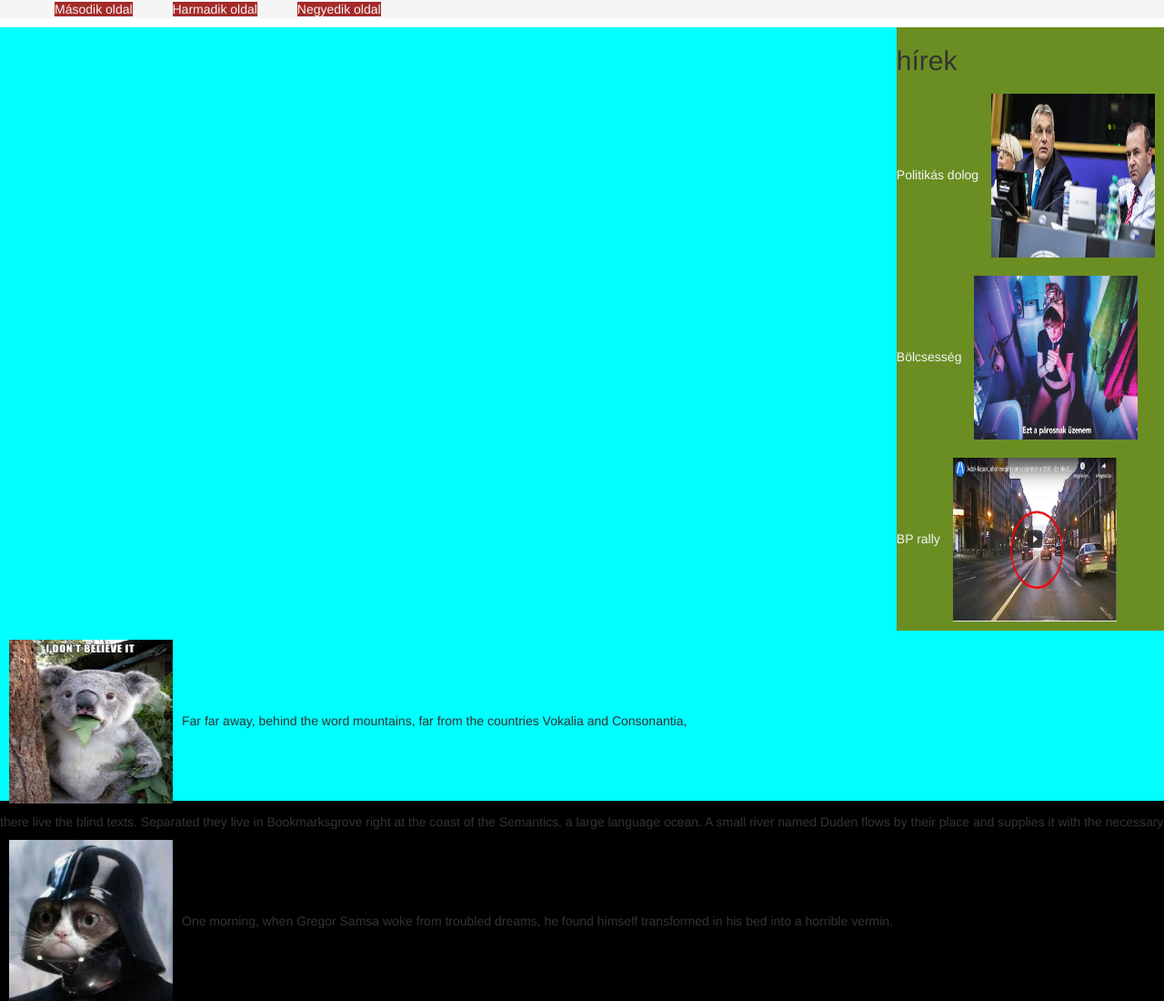
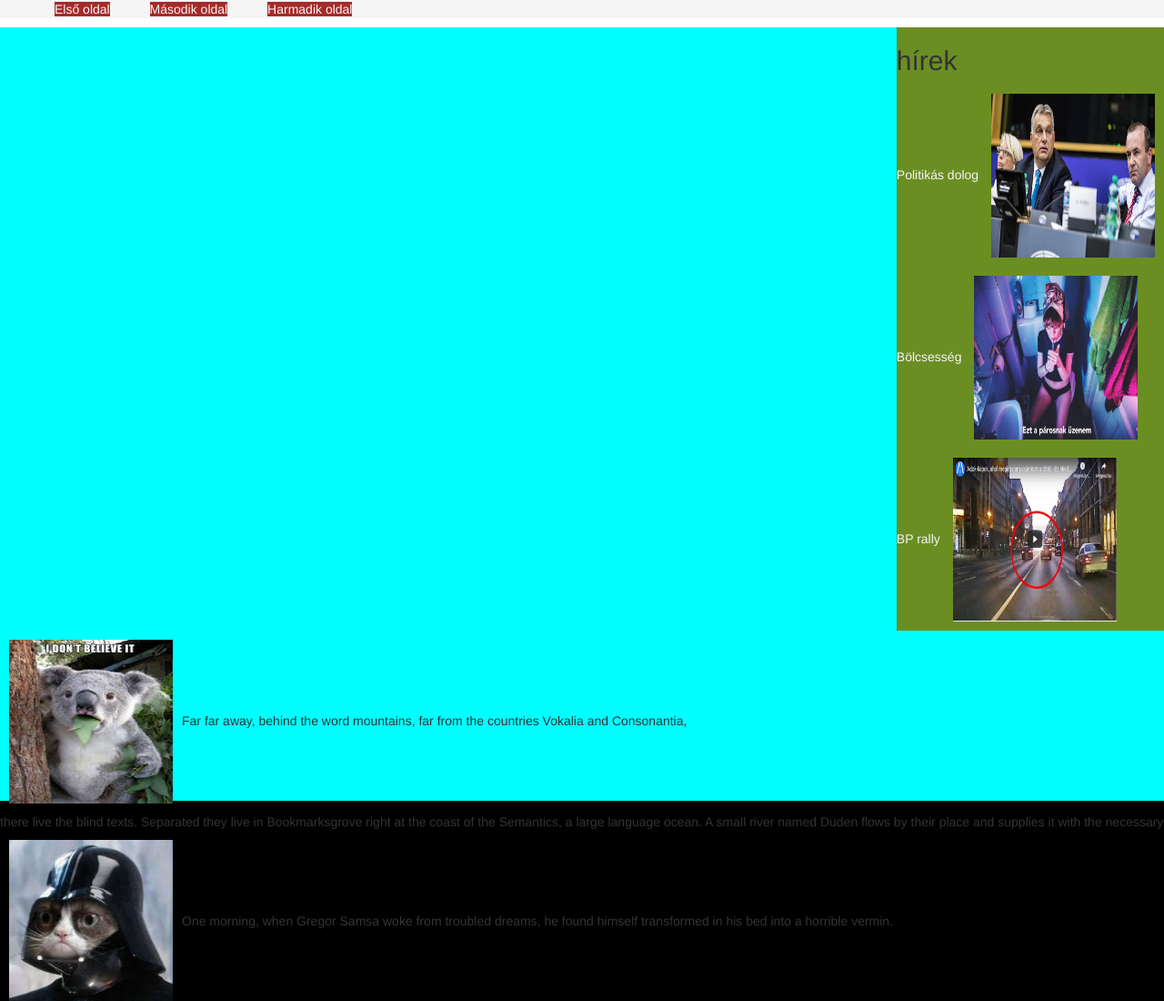
Before and after one commit to Mikeex99/webprog, a plain HTML site: page asdasd.html in a window 1280 px wide. Shown: the top 1100 px of the page at 91% size. Drawn offline with nearby package versions, Linux system fonts and the light colour scheme.

Commit message:
oldalakra való hivatkozások beállításai

```diff
--- a/asdasd.html
+++ b/asdasd.html
@@ -14,9 +14,9 @@
         <header>
         <div id="gombook">
             <ul>
+                <a href="./index.html" class="gomb">Első oldal</a>
                 <a href="./asd.html" class="gomb">Második oldal</a>
                 <a href="./dsa.html" class="gomb">Harmadik oldal</a>
-                <a href="./asdasd.html" class="gomb">Negyedik oldal</a>
             </ul>
         </div>
         </header>
```
Also changed, not shown: asd.html (+1 -1 lines), dsa.html (+1 -1 lines).
